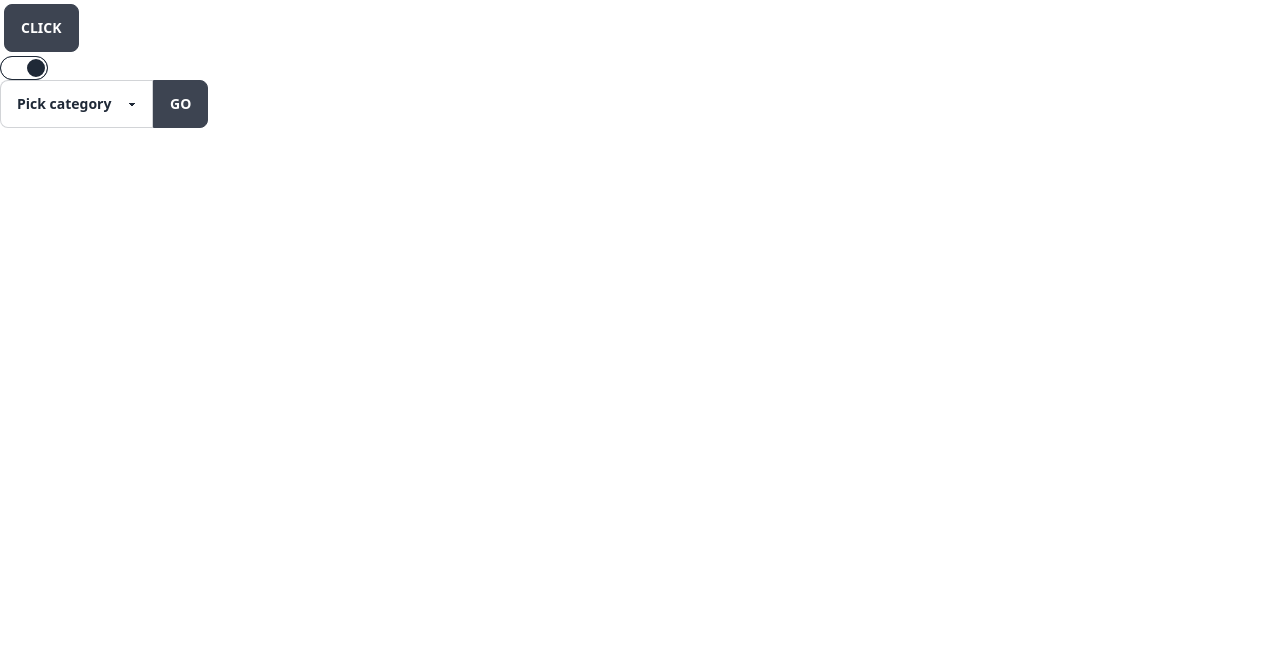
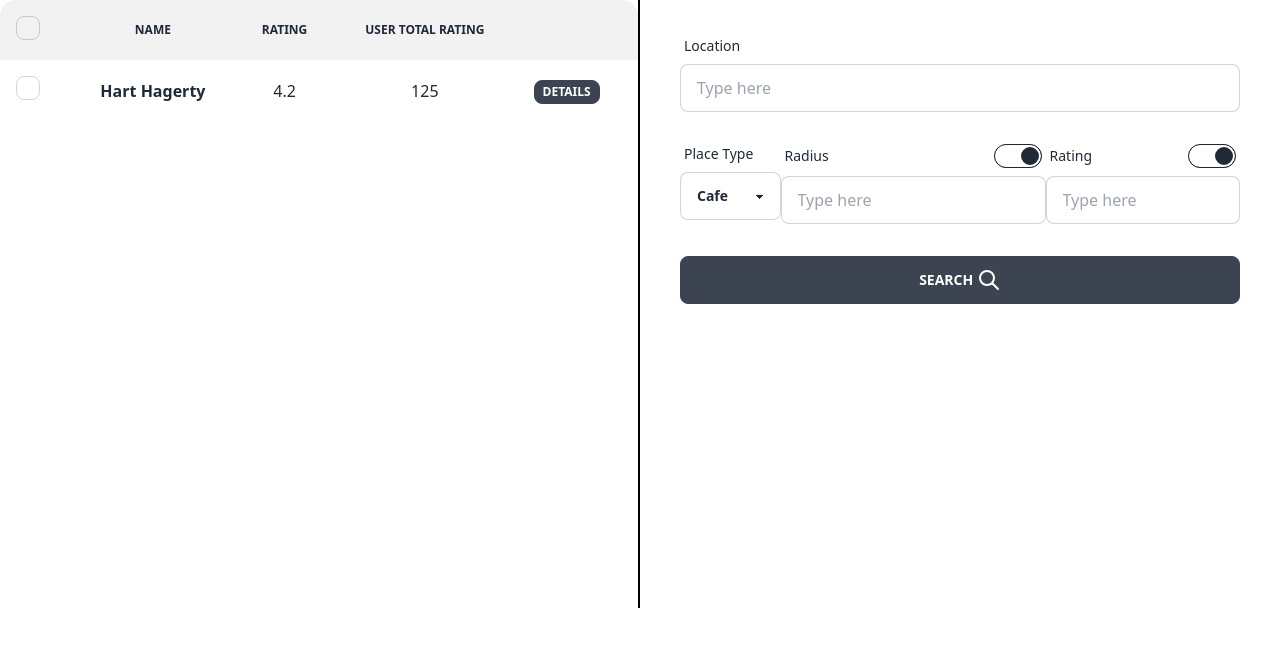
Before and after one commit to berkkanrencber/Google_API, a website: page frontend/dist/index.html in a window 1280 px wide. Drawn offline with Linux system fonts and the light colour scheme.

Commit message:
Template is done

```diff
--- a/frontend/dist/index.html
+++ b/frontend/dist/index.html
@@ -1,5 +1,6 @@
 <!DOCTYPE html>
 <html lang="en">
+
 <head>
     <meta charset="UTF-8">
     <meta http-equiv="X-UA-Compatible" content="IE=edge">
@@ -7,28 +8,101 @@
     <title>Document</title>
     <link rel="stylesheet" href="output.css">
 </head>
+
 <body>
-    <div class="dropdown">
-        <label tabindex="0" class="btn m-1">Click</label>
-        <ul tabindex="0" class="dropdown-content menu p-2 shadow bg-base-100 rounded-box w-52">
-          <li><a>Item 1</a></li>
-          <li><a>Item 2</a></li>
-        </ul>
+
+    <div class="grid grid-cols-2 grid-rows-2">
+        <div class="col-start-1 col-span-1 row-start-1 row-span-2 border-r-2 border-black" id="list">
+            <div class="overflow-x-auto w-full">
+                <table class="table w-full">
+                    <!-- head -->
+                    <thead>
+                        <tr>
+                            <th>
+                                <label>
+                                    <input type="checkbox" class="checkbox" />
+                                </label>
+                            </th>
+                            <th class="text-center">Name</th>
+                            <th class="text-center">Rating</th>
+                            <th class="text-center">User Total Rating</th>
+                            <th></th>
+                        </tr>
+                    </thead>
+                    <tbody>
+                        <!-- row 1 -->
+                        <tr>
+                            <th>
+                                <label>
+                                    <input type="checkbox" class="checkbox" />
+                                </label>
+                            </th>
+                            <td class="text-center">
+                                <div class="space-x-3 ">
+                                    <div>
+                                        <div class="font-bold">Hart Hagerty</div>
+                                    </div>
+                                </div>
+                            </td>
+                            <td class="text-center">
+                                4.2
+                            </td>
+                            <td class="text-center">125</td>
+                            <th>
+                                <button class="btn btn-xs text-center">details</button>
+                            </th>
+                        </tr>
+                    </tbody>
+                </table>
+            </div>
+        </div>
+        <div class="col-start-2 col-span-1 row-start-1 row-span-1 mx-10 mt-7" id="properties">
+            <div class="form-control w-full " id="location-input">
+                <label class="label">
+                    <span class="label-text">Location</span>
+                </label>
+                <input type="text" placeholder="Type here" class="input input-bordered w-full " />
+            </div>
+            <br>
+            <div class="flex justify-between">
+                <div id="type-input">
+                    <label class="label">
+                        <span class="label-text">Place Type</span>
+                    </label>
+                    <select class="select select-bordered w-full max-w-xs">
+                        <option>Cafe</option>
+                        <option>Restaurant</option>
+                        <option>Bar</option>
+                        <option>Fast-Food</option>
+                        <option>Bakery</option>
+                    </select>
+                </div>
+
+                <div class="form-control max-w-xs flex" id="radius-input">
+                    <label class="label">
+                        <span class="label-text">Radius</span>
+                        <input type="checkbox" class="toggle" checked />
+                    </label>
+                    <input type="text" placeholder="Type here" class="input input-bordered max-w-xs mb-2" />
+
+                </div>
+
+                <div class="form-control max-w-xs" id="rating-input">
+                    <label class="label">
+                        <span class="label-text">Rating</span>
+                        <input type="checkbox" class="toggle" checked />
+                    </label>
+                    <input type="text" placeholder="Type here" class="input input-bordered w-full max-w-xs" />
+                </div>
+            </div>
+            <br>
+            <div id="search-button">
+                <button class="btn btn-square flex w-full">Search&nbsp;
+                    <svg xmlns="http://www.w3.org/2000/svg" class="h-6 w-6" fill="none" viewBox="0 0 24 24" stroke="currentColor"><path stroke-linecap="round" stroke-linejoin="round" stroke-width="2" d="M21 21l-6-6m2-5a7 7 0 11-14 0 7 7 0 0114 0z" /></svg>
+                  </button>
+            </div>
+        </div>
     </div>
-    <div class="form-control">
-        <input type="checkbox" class="toggle" checked />
-    </div>
-    <div class="form-control">
-        <div class="input-group">
-          <select class="select select-bordered">
-            <option disabled selected>Pick category</option>
-            <option>T-shirts</option>
-            <option>Mugs</option>
-          </select>
-          <button class="btn">Go</button>
-        </div>
-      </div>
+</body>
 
-
-</body>
 </html>
```
Also changed, not shown: frontend/dist/output.css.
